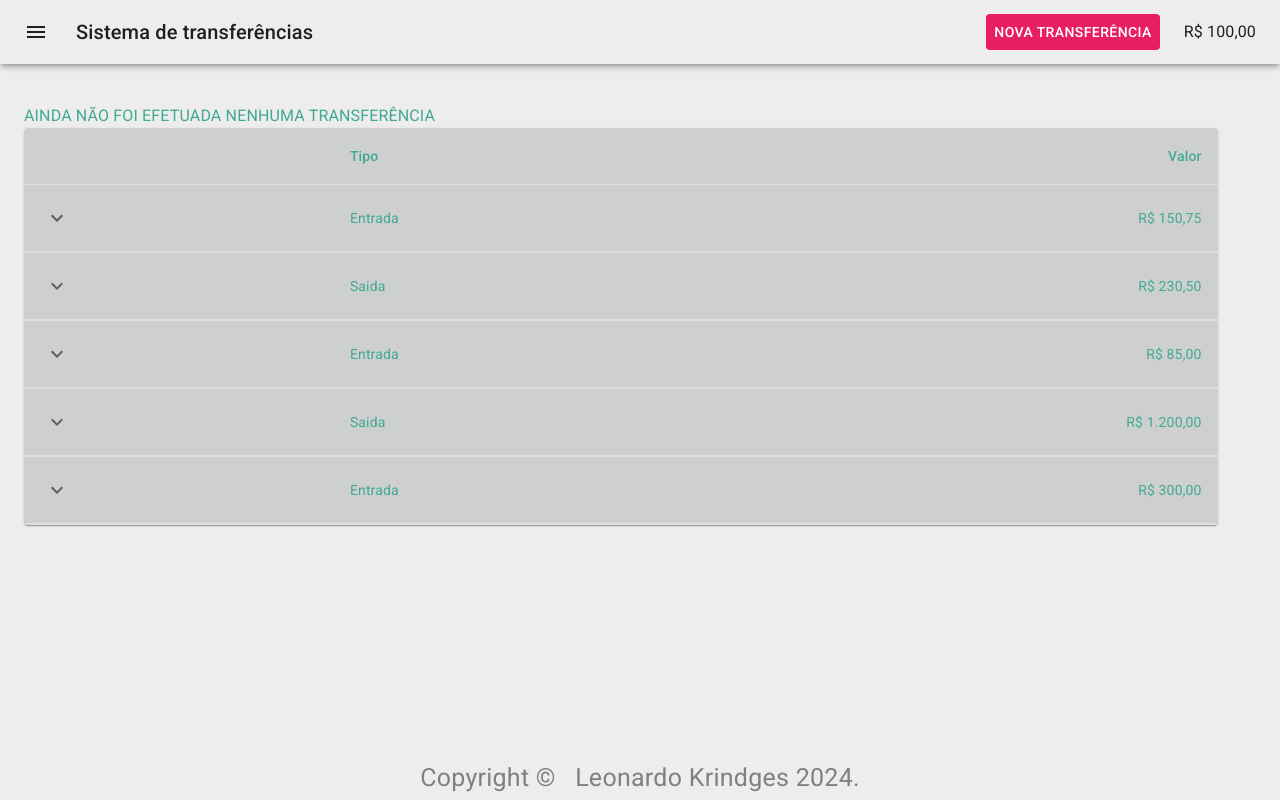
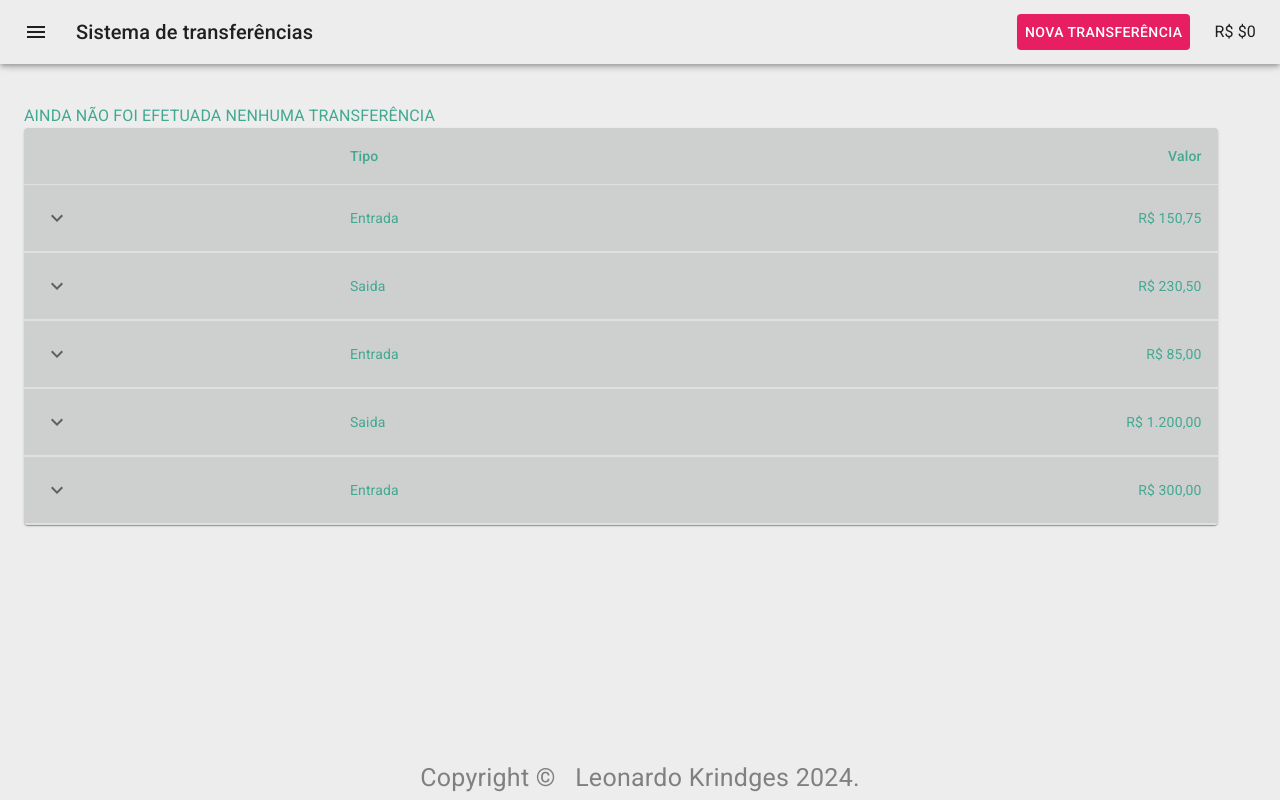
Before and after one commit to Leokrindges/carteira-digital, a React (Vite) app: page / in a window 1280 px wide. Built offline with nearby package versions, Linux system fonts and the light colour scheme; the HTML template or start-up script is replaced by a standard one.

Commit message:
Adicionado chamada do estado global para atualizar o saldo da carteira

```diff
--- a/src/components/functional/Modal.tsx
+++ b/src/components/functional/Modal.tsx
@@ -12,8 +12,16 @@ import {
   SelectChangeEvent,
 } from "@mui/material";
 import { v4 as uuidv4 } from "uuid";
-import { TypeTransaction, WalletDigital } from "../../config/interfaces/WalletDgital";
+import {
+  TypeTransaction,
+  WalletDigital,
+} from "../../config/interfaces/WalletDgital";
 import { carteira } from "../../config/data/carteira.data";
+import { useAppDispatch } from "../../store/hooks";
+import {
+  decrementByAmount,
+  incrementByAmount,
+} from "../../store/modules/accountbalance/accountBalanceSlice";
 
 const style = {
   position: "absolute",
@@ -63,6 +71,8 @@ export default function ModalTransfer({ isOpen, onClose }: ModalTransferProps) {
     return true;
   };
 
+  const dispatch = useAppDispatch();
+
   const handleSubmit = async (event: React.FormEvent<HTMLFormElement>) => {
     event.preventDefault();
 
@@ -78,8 +88,14 @@ export default function ModalTransfer({ isOpen, onClose }: ModalTransferProps) {
     }
 
     carteira.push(data);
+
+    if (type === "Entrada") {
+      dispatch(incrementByAmount(amount));
+    } else {
+      dispatch(decrementByAmount(amount));
+    }
+
     console.log(carteira);
-
 
     setAlertOpen(false);
     setType(TypeTransaction.Entrada);
--- a/src/components/functional/Navbar.tsx
+++ b/src/components/functional/Navbar.tsx
@@ -7,6 +7,8 @@ import MenuIcon from "@mui/icons-material/Menu";
 import Button from "@mui/material/Button";
 import { useState } from "react";
 import ModalTransfer from "./Modal";
+import { useAppSelector } from "../../store/hooks";
+import { selectBalance } from "../../store/modules/accountbalance/accountBalanceSlice";
 
 export default function Navbar() {
   const [modalCreate, setModalCreate] = useState(false);
@@ -18,6 +20,7 @@ export default function Navbar() {
   const closeModal = () => {
     setModalCreate(false);
   };
+  const balance = useAppSelector(selectBalance);
 
   return (
     <Box sx={{ flexGrow: 3 }}>
@@ -39,7 +42,7 @@ export default function Navbar() {
             Nova Transferência
           </Button>
           <Typography paddingLeft={3} color="inherit">
-            R$ 100,00
+            R$ ${balance.value}
           </Typography>
         </Toolbar>
       </AppBar>
--- a/src/store/modules/accountbalance/accountBalanceSlice.ts
+++ b/src/store/modules/accountbalance/accountBalanceSlice.ts
@@ -19,7 +19,7 @@ const initialState: BalanceState = {
   },
 })
 
-export const { incrementByAmount } = balanceSlice.actions
+export const { incrementByAmount, decrementByAmount } = balanceSlice.actions
 
 export const selectBalance = (accountBalance: AccountBalance) => accountBalance.balance
 
```
